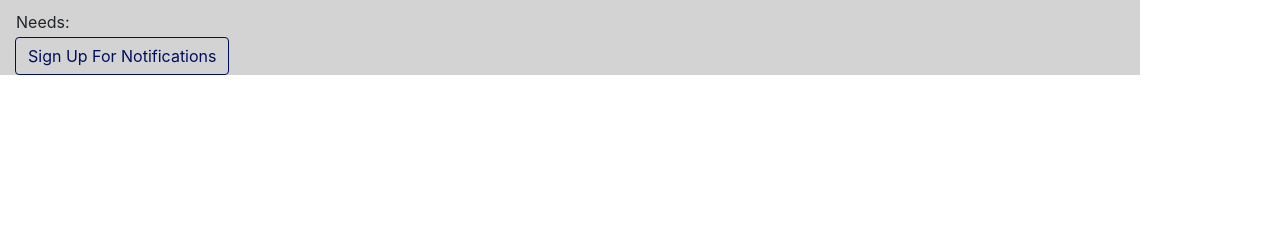
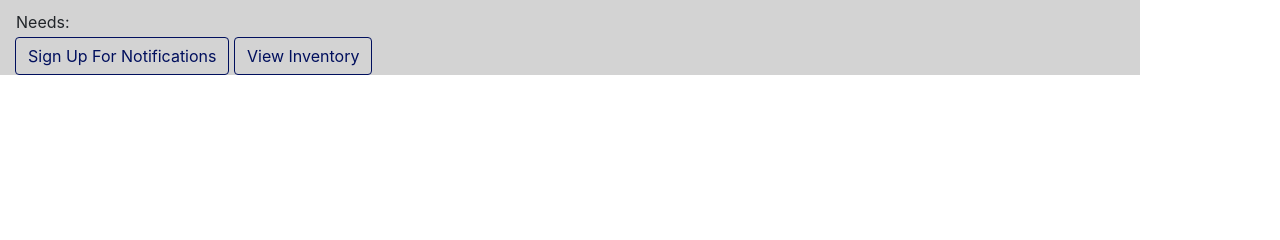
Before and after one commit to RashidISOM/SmartNorthFL, a Django app: page /pantries/ in a window 1280 px wide. Shown: the part 413-653 px from the top of the page. Run offline with Django 3.2, Linux system fonts and the light colour scheme; data that the repository does not hold is empty; some libraries are stand-ins or nearby versions.

Commit message:
Update findpantrypage.html

```diff
--- a/mysite/templates/findpantrypage.html
+++ b/mysite/templates/findpantrypage.html
@@ -75,7 +75,7 @@
         </tr>
       </table>
       <a href=  "{% url 'sign_up_form' %}" class="btn btn-outline-primary my-2 my-sm-0" onMouseOver="this.style.color='white'; this.style.backgroundColor='#000F5D'" onMouseOut="this.style.color='#000F5D'; this.style.backgroundColor=''"style="color: #000F5D; border-color: #000F5D;" href="#">Sign Up For Notifications</a>
-
+      <a href=  "{% url 'pantry_inventory' Pantry.12 %}" class="btn btn-outline-primary my-2 my-sm-0" onMouseOver="this.style.color='white'; this.style.backgroundColor='#000F5D'" onMouseOut="this.style.color='#000F5D'; this.style.backgroundColor=''"style="color: #000F5D; border-color: #000F5D;" href="#">View Inventory</a>
     </div>
   </div>
   <br>
```
